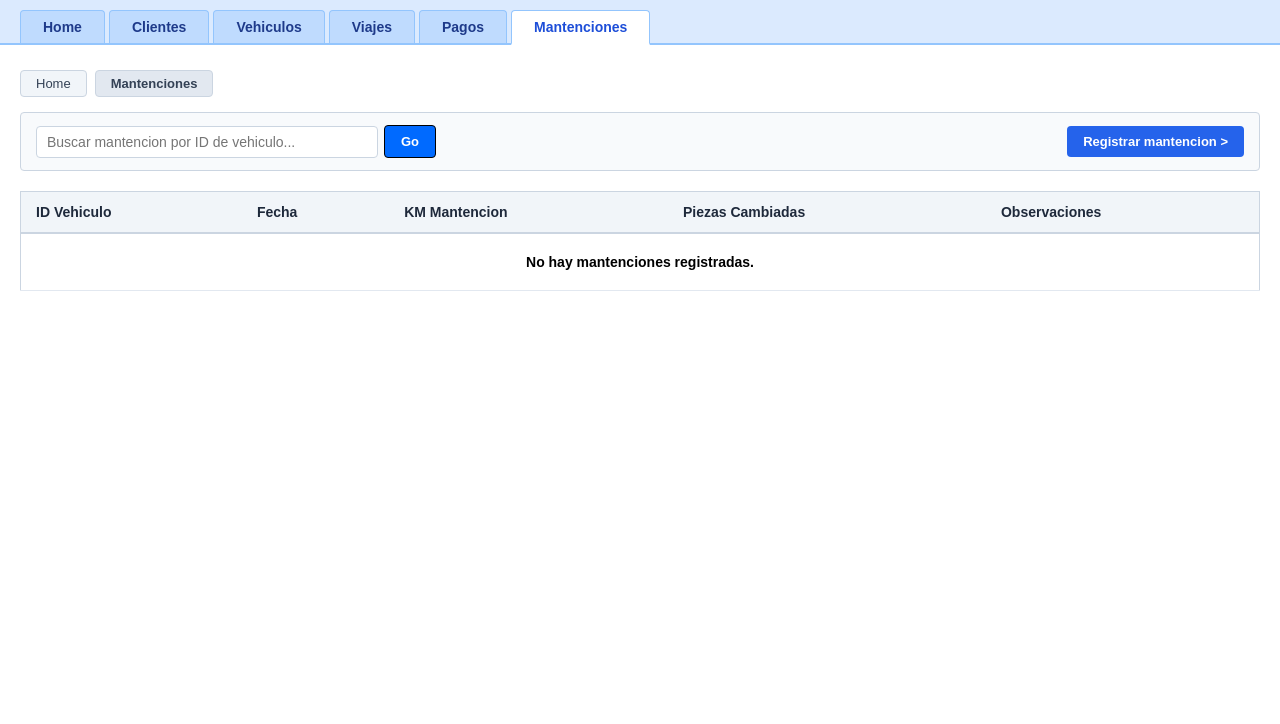
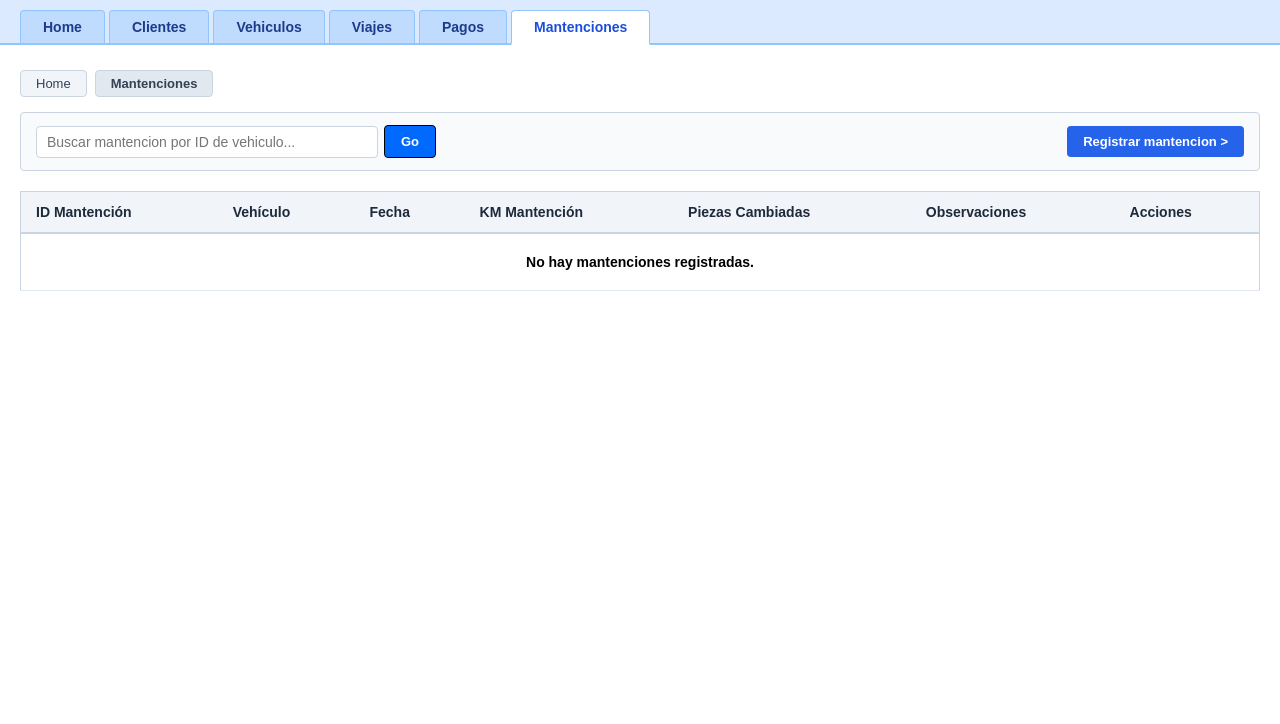
Before and after one commit to benjjiu04/proyecto_backend, a Django app: page /listar_mantenciones in a window 1280 px wide. Shown: the top 724 px of the page. Run offline with Django 5.2, Linux system fonts and the light colour scheme; the visitor is signed in with stand-in values (Sample User, id 1); data that the repository does not hold is empty.

Commit message:
luuhhudsfsdfsdfd

```diff
--- a/app_limarGO/templates/app_limarGO/gestion/mantenciones.html
+++ b/app_limarGO/templates/app_limarGO/gestion/mantenciones.html
@@ -12,30 +12,35 @@
         <button class="btn btn-go">Go</button>
     </div>
     <div>
-        <a href="#" class="btn btn-primary">Registrar mantencion &gt;</a>
+        <a href="{% url 'crear_mantencion' %}" class="btn btn-primary">Registrar mantencion &gt;</a>
     </div>
 </div>
 
 <table>
     <thead>
         <tr>
-            <th>ID Vehiculo</th>
+            <th>ID Mantención</th>
+            <th>Vehículo</th>
             <th>Fecha</th>
-            <th>KM Mantencion</th>
+            <th>KM Mantención</th>
             <th>Piezas Cambiadas</th>
             <th>Observaciones</th>
+            <th>Acciones</th>
         </tr>
     </thead>
     <tbody>
         {% for mantencion in mantenciones %}
         <tr>
-            <td><a href="#">{{mantencion.id_mantencion}}</a></td>
-            <td> {{ mantencion.id_vehiculo }} </td>
-            <td> {{ mantencion.fecha }} </td>
-            <td> {{ mantencion.km_mantencion}} </td>
-            <td> {{mantencion.piezas_cambiadas}} </td>
-            <td> {{mantencion.observaciones}}</td>
-
+            <td>{{ mantencion.id_mantencion }}</td>
+            <td>{{ mantencion.id_vehiculo }}</td>
+            <td>{{ mantencion.fecha }}</td>
+            <td>{{ mantencion.km_mantencion }}</td>
+            <td>{{ mantencion.piezas_cambiadas }}</td>
+            <td>{{ mantencion.observaciones }}</td>
+            <td>
+                <a href="{% url 'editar_mantencion' mantencion.id_mantencion %}" class="btn btn-warning btn-sm">Editar</a>
+                <a href="{% url 'eliminar_mantencion' mantencion.id_mantencion %}" class="btn btn-danger btn-sm">Eliminar</a>
+            </td>
         </tr>
         {% empty %}
         <tr>
```
Also changed, not shown: app_limarGO/templates/app_limarGO/gestion/pagos.html (+13 -10 lines), app_limarGO/templates/app_limarGO/gestion/vehiculos.html (+12 -11 lines), app_limarGO/templates/app_limarGO/gestion/viajes.html (+18 -15 lines), app_limarGO/templates/app_limarGO/gestion/form_matencion.html (renamed from app_limarGO/templates/app_limarGO/gestion/form_mantencion.html), app_limarGO/templates/app_limarGO/gestion/form_viajes.html (renamed from app_limarGO/templates/app_limarGO/gestion/form_viaje.html).
